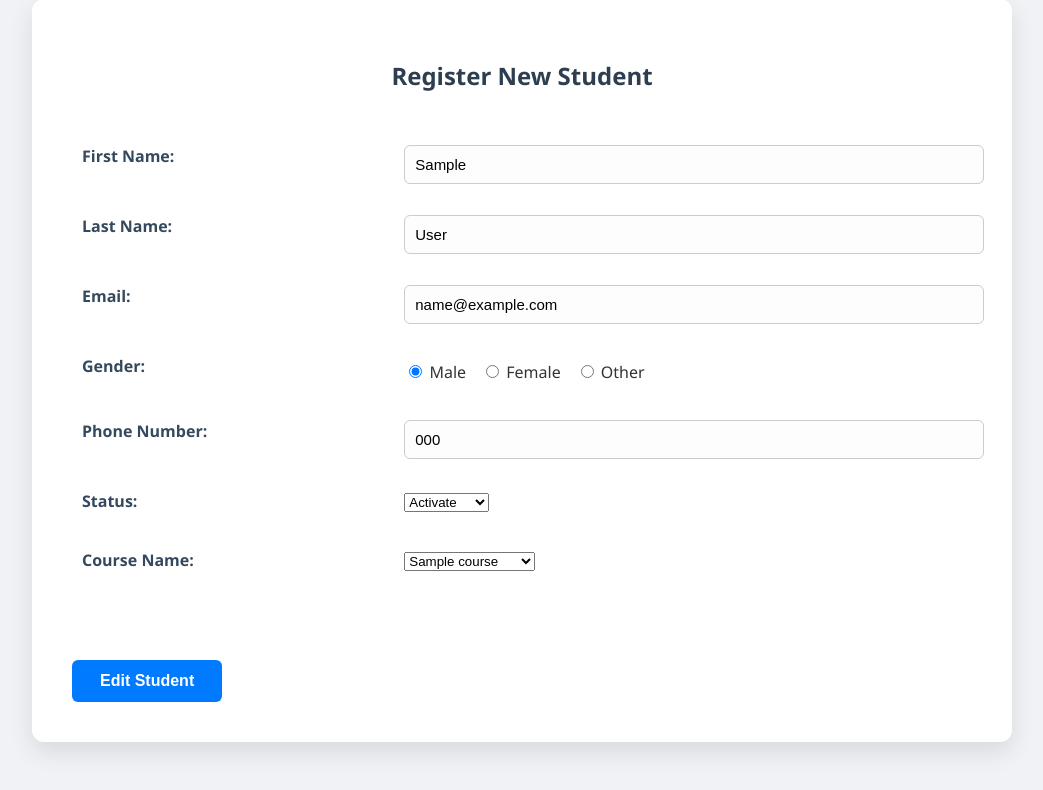
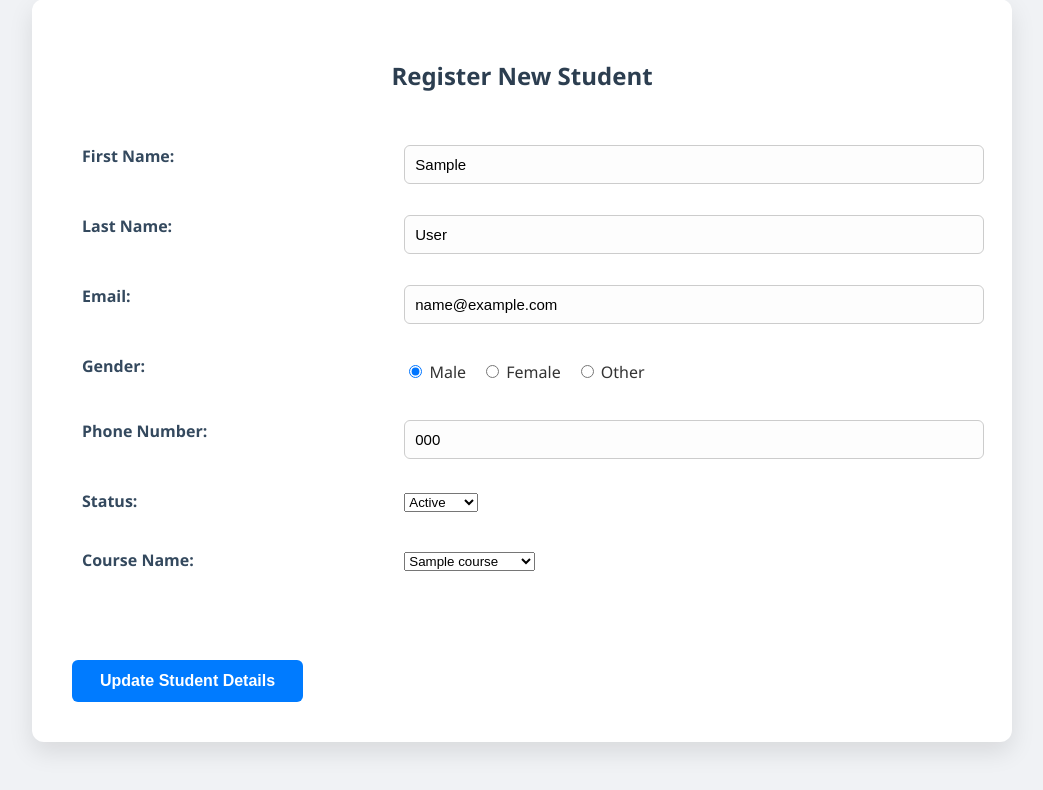
Before and after one commit to YASHSHAH68/django-student-db, a Django app: page /students/edit/1 in a window 1280 px wide. Shown: the part 49-839 px from the top of the page, without its empty margins (118-1161 px from the left). Run offline with Django 5.2, Linux system fonts and the light colour scheme; tables that the repository leaves empty hold one stand-in row (values such as "Sample post").

Commit message:
Latest Updated Code

```diff
--- a/students/models.py
+++ b/students/models.py
@@ -17,8 +17,8 @@ class Student(models.Model):
     ('Other' , 'Other')
 ]
     STATUS_CHOICES = [
-    ('Activate' , 'Activate'),
-    ('Deactivate' , 'Deactivate')
+    ('Active' , 'Active'),
+    ('Deactive' , 'Deactive')
     ]
 
     class Meta:
@@ -29,7 +29,7 @@ class Student(models.Model):
     email = models.EmailField(unique=True,error_messages={'unique':'No Duplicates Allowed'})
     gender = models.CharField(max_length=10,choices=GENDER_CHOICES)
     phoneno = models.CharField(max_length=10,unique=True)
-    status = models.CharField(max_length=20 , choices=STATUS_CHOICES,default="Activate")
+    status = models.CharField(max_length=20 , choices=STATUS_CHOICES,default="Active")
     course = models.ForeignKey(Course , on_delete=models.CASCADE , related_name='course_name')
     createdAt = models.DateTimeField(auto_now_add=True)
     updatedAt = models.DateTimeField(auto_now=True)
--- a/students/templates/course_form.html
+++ b/students/templates/course_form.html
@@ -146,7 +146,7 @@
         </table>
         <button type="submit">
           {% if mode == 'edit' %}
-              Edit Course
+              Update Course Details
           {% else %}
               Insert New Course
           {% endif %}
--- a/students/templates/student_form.html
+++ b/students/templates/student_form.html
@@ -188,8 +188,8 @@
               <label for="status">Status:</label></td>
                 <td>
                     <select name="status" id="status">
-                        <option value="Activate" {% if form.status.value == "Activate" %} selected {% endif %}>Activate</option>
-                        <option value="Deactivate" {% if form.status.value == "Deactivate" %}selected {% endif %}>Deactivate</option>
+                        <option value="Active" {% if form.status.value == "Active" %} selected {% endif %}>Active</option>
+                        <option value="Deactive" {% if form.status.value == "Deactive" %}selected {% endif %}>Deactive</option>
                   </select>
                     {% if form.status.errors %}
                     <div style="color:red;">{{ form.status.errors.0 }}</div>
@@ -216,7 +216,7 @@
         </table>
         <button type="submit">
           {%if mode == 'edit' %}
-              Edit Student
+              Update Student Details
           {% else %}
               Insert New Student
           {% endif %}
```
Also changed, not shown: students/templates/course_list.html (+5 -4 lines), students/templates/student_list.html (+4 -5 lines), students/migrations/0006_alter_student_status.py (added), students/views.py (line endings or trailing spaces).
